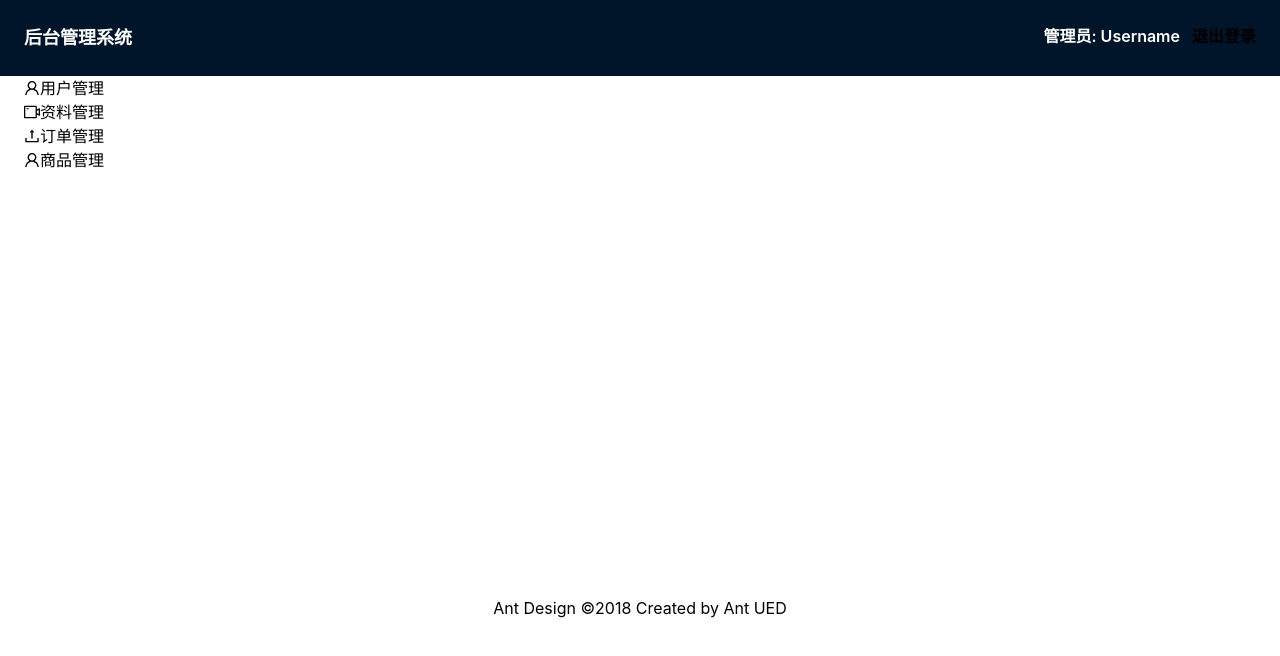
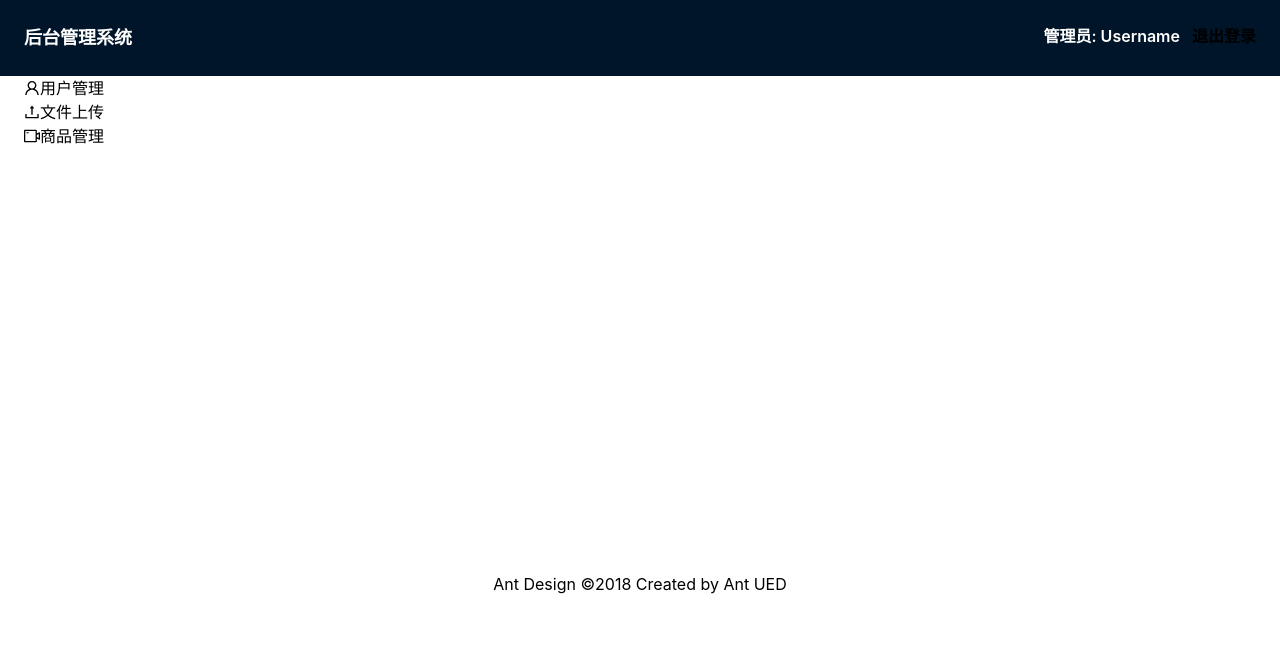
Before and after one commit to kongmingLatern/admin-react, a React (Create React App) app: page / in a window 1280 px wide. Shown: the top 656 px of the page. Built offline with nearby package versions, Linux system fonts and the light colour scheme.

Commit message:
change: change content

```diff
--- a/src/components/UI.tsx
+++ b/src/components/UI.tsx
@@ -1,7 +1,7 @@
 import { UploadOutlined, UserOutlined, VideoCameraOutlined } from '@ant-design/icons'
 import { Layout, Menu } from 'antd'
 import React from 'react'
-import { useNavigate, Outlet } from 'react-router-dom'
+import { useNavigate, Outlet, Link } from 'react-router-dom'
 
 export default function UI() {
   const { Header, Content, Footer, Sider } = Layout
@@ -19,30 +19,17 @@ export default function UI() {
         }}
       >
         <div className="logo" />
-        <Menu
-          theme="dark"
-          mode="inline"
-          defaultSelectedKeys={['4']}
-          onClick={e => {
-            switch (e.key) {
-              case '1': {
-                navigate('/user')
-                break
-              }
-              case '2': {
-                navigate('/goods')
-                break
-              }
-            }
-          }}
-          items={[UserOutlined, VideoCameraOutlined, UploadOutlined, UserOutlined].map(
-            (icon, index) => ({
-              key: String(index + 1),
-              icon: React.createElement(icon),
-              label: navTab[`${index}`],
-            })
-          )}
-        />
+        <Menu theme="dark" mode="inline" defaultSelectedKeys={['1']}>
+          <Menu.Item key="1" icon={<UserOutlined />}>
+            <Link to="/user">用户管理</Link>
+          </Menu.Item>
+          <Menu.Item key="2" icon={<UploadOutlined />}>
+            <Link to="/files">文件上传</Link>
+          </Menu.Item>
+          <Menu.Item key="3" icon={<VideoCameraOutlined />}>
+            <Link to="/goods">商品管理</Link>
+          </Menu.Item>
+        </Menu>
       </Sider>
       <Layout>
         <Header className="site-layout-sub-header-background" style={{ padding: 0 }} />
```
